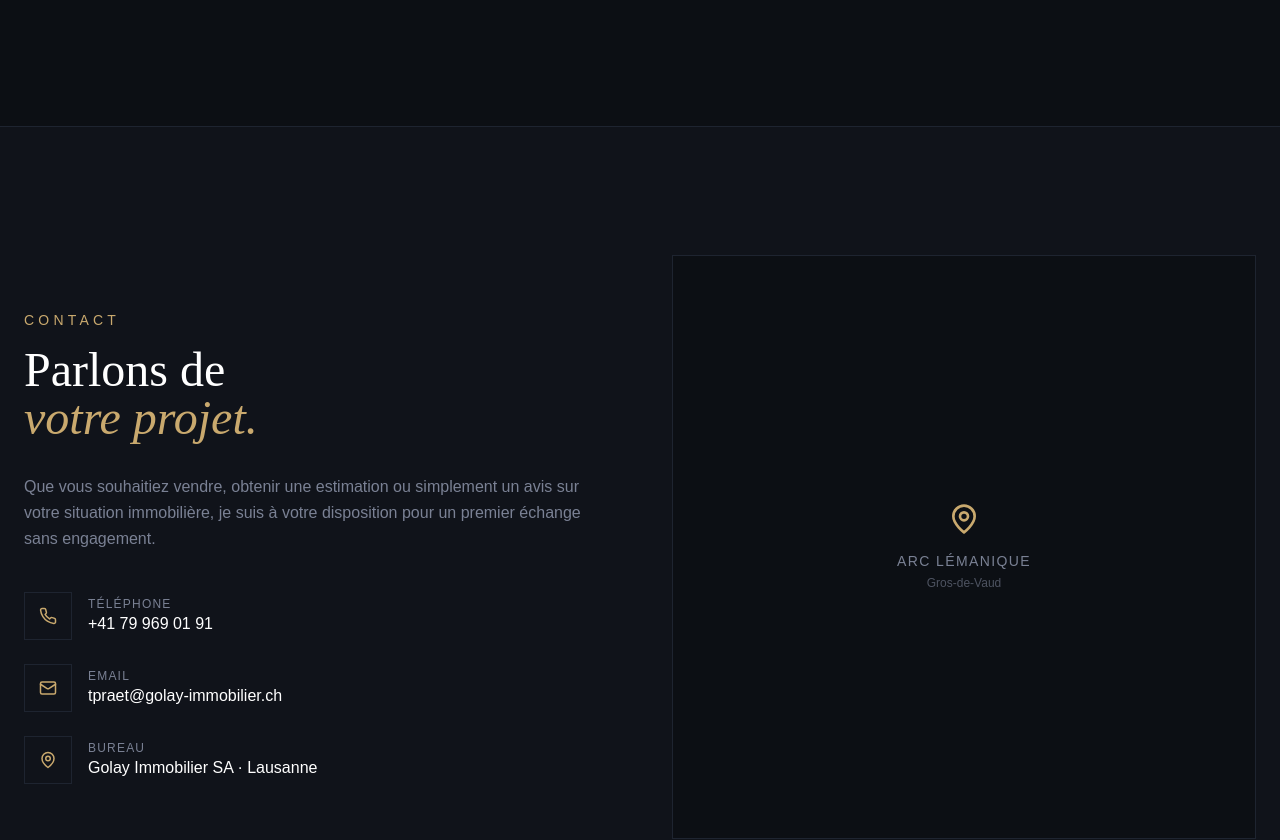
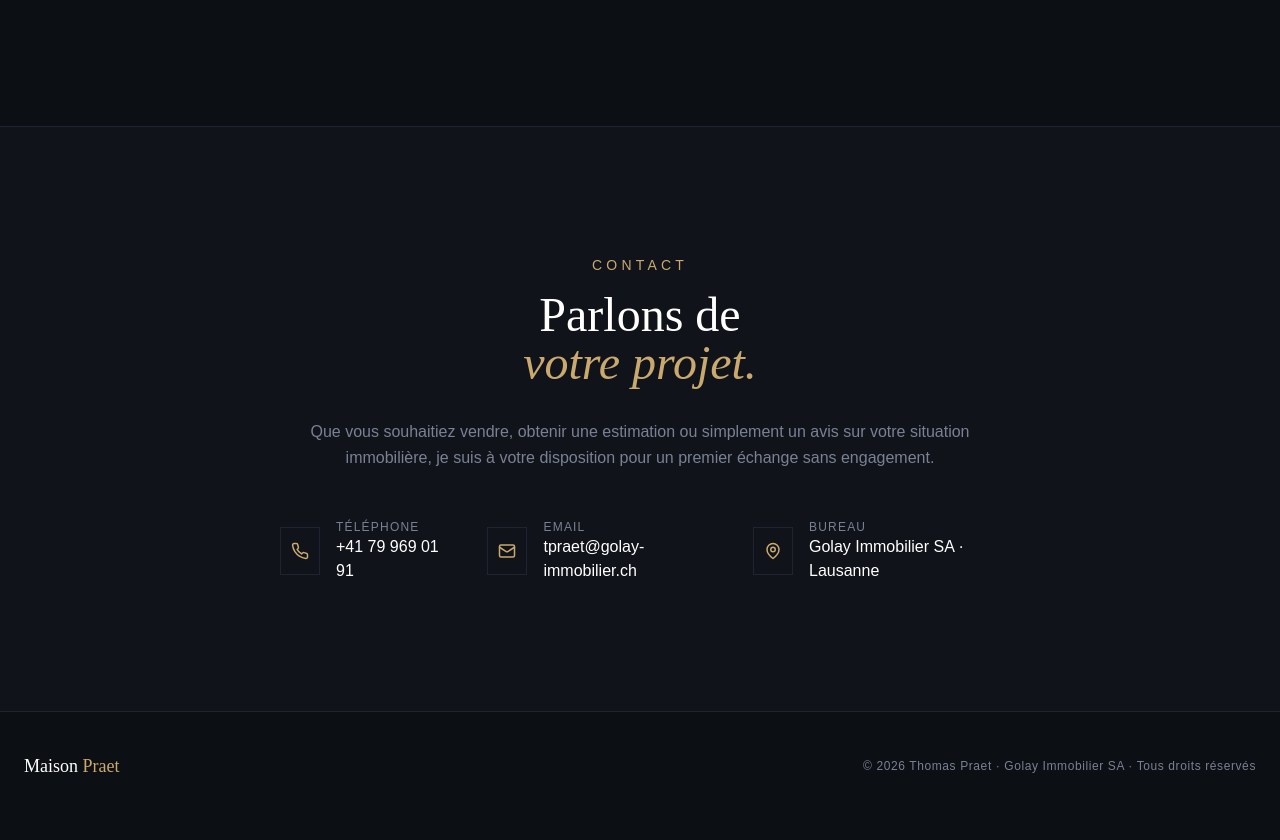
Before and after one commit to Sinseed/maison-praet, a Next.js app: page / in a window 1280 px wide. Shown: the part 7807-8647 px from the top of the page. Built offline with nearby package versions, Linux system fonts and the light colour scheme.

Commit message:
Contact : suppression fausse carte, section centrée pleine largeur

```diff
--- a/app/page.tsx
+++ b/app/page.tsx
@@ -218,19 +218,14 @@ function JournalPreview() {
 function Contact() {
   return (
     <section id="contact" className="bg-brand-card/50 border-y border-brand-border">
-      <div className="max-w-7xl mx-auto px-6 py-24 md:py-32">
-        <div className="grid md:grid-cols-2 gap-16 items-center">
-          <div>
-            <p className="font-body text-sm tracking-[0.3em] uppercase text-brand-gold mb-4">Contact</p>
-            <h2 className="font-display text-4xl md:text-5xl font-light text-white mb-8 leading-tight">Parlons de<br /><span className="italic text-brand-gold">votre projet.</span></h2>
-            <p className="font-body text-brand-muted leading-relaxed mb-10">Que vous souhaitiez vendre, obtenir une estimation ou simplement un avis sur votre situation immobilière, je suis à votre disposition pour un premier échange sans engagement.</p>
-            <div className="space-y-6">
-              <a href="tel:+41799690191" className="flex items-center gap-4 group"><div className="w-12 h-12 border border-brand-border flex items-center justify-center group-hover:border-brand-gold transition-colors"><Phone size={18} className="text-brand-gold" /></div><div><p className="font-body text-xs tracking-widest uppercase text-brand-muted">Téléphone</p><p className="font-body text-white group-hover:text-brand-gold transition-colors">+41 79 969 01 91</p></div></a>
-              <a href="mailto:tpraet@golay-immobilier.ch" className="flex items-center gap-4 group"><div className="w-12 h-12 border border-brand-border flex items-center justify-center group-hover:border-brand-gold transition-colors"><Mail size={18} className="text-brand-gold" /></div><div><p className="font-body text-xs tracking-widest uppercase text-brand-muted">Email</p><p className="font-body text-white group-hover:text-brand-gold transition-colors">tpraet@golay-immobilier.ch</p></div></a>
-              <div className="flex items-center gap-4"><div className="w-12 h-12 border border-brand-border flex items-center justify-center"><MapPin size={18} className="text-brand-gold" /></div><div><p className="font-body text-xs tracking-widest uppercase text-brand-muted">Bureau</p><p className="font-body text-white">Golay Immobilier SA · Lausanne</p></div></div>
-            </div>
-          </div>
-          <div className="relative aspect-square bg-brand-dark border border-brand-border overflow-hidden"><div className="absolute inset-0 flex items-center justify-center"><div className="text-center"><MapPin size={32} className="text-brand-gold mx-auto mb-4" /><p className="font-body text-sm tracking-widest uppercase text-brand-muted">Arc lémanique</p><p className="font-body text-xs text-brand-muted/60 mt-1">Gros-de-Vaud</p></div></div></div>
+      <div className="max-w-3xl mx-auto px-6 py-24 md:py-32 text-center">
+        <p className="font-body text-sm tracking-[0.3em] uppercase text-brand-gold mb-4">Contact</p>
+        <h2 className="font-display text-4xl md:text-5xl font-light text-white mb-8 leading-tight">Parlons de<br /><span className="italic text-brand-gold">votre projet.</span></h2>
+        <p className="font-body text-brand-muted leading-relaxed mb-12">Que vous souhaitiez vendre, obtenir une estimation ou simplement un avis sur votre situation immobilière, je suis à votre disposition pour un premier échange sans engagement.</p>
+        <div className="flex flex-col sm:flex-row justify-center gap-8 sm:gap-12">
+          <a href="tel:+41799690191" className="flex items-center gap-4 group"><div className="w-12 h-12 border border-brand-border flex items-center justify-center group-hover:border-brand-gold transition-colors"><Phone size={18} className="text-brand-gold" /></div><div className="text-left"><p className="font-body text-xs tracking-widest uppercase text-brand-muted">Téléphone</p><p className="font-body text-white group-hover:text-brand-gold transition-colors">+41 79 969 01 91</p></div></a>
+          <a href="mailto:tpraet@golay-immobilier.ch" className="flex items-center gap-4 group"><div className="w-12 h-12 border border-brand-border flex items-center justify-center group-hover:border-brand-gold transition-colors"><Mail size={18} className="text-brand-gold" /></div><div className="text-left"><p className="font-body text-xs tracking-widest uppercase text-brand-muted">Email</p><p className="font-body text-white group-hover:text-brand-gold transition-colors">tpraet@golay-immobilier.ch</p></div></a>
+          <div className="flex items-center gap-4"><div className="w-12 h-12 border border-brand-border flex items-center justify-center"><MapPin size={18} className="text-brand-gold" /></div><div className="text-left"><p className="font-body text-xs tracking-widest uppercase text-brand-muted">Bureau</p><p className="font-body text-white">Golay Immobilier SA · Lausanne</p></div></div>
         </div>
       </div>
     </section>
```
